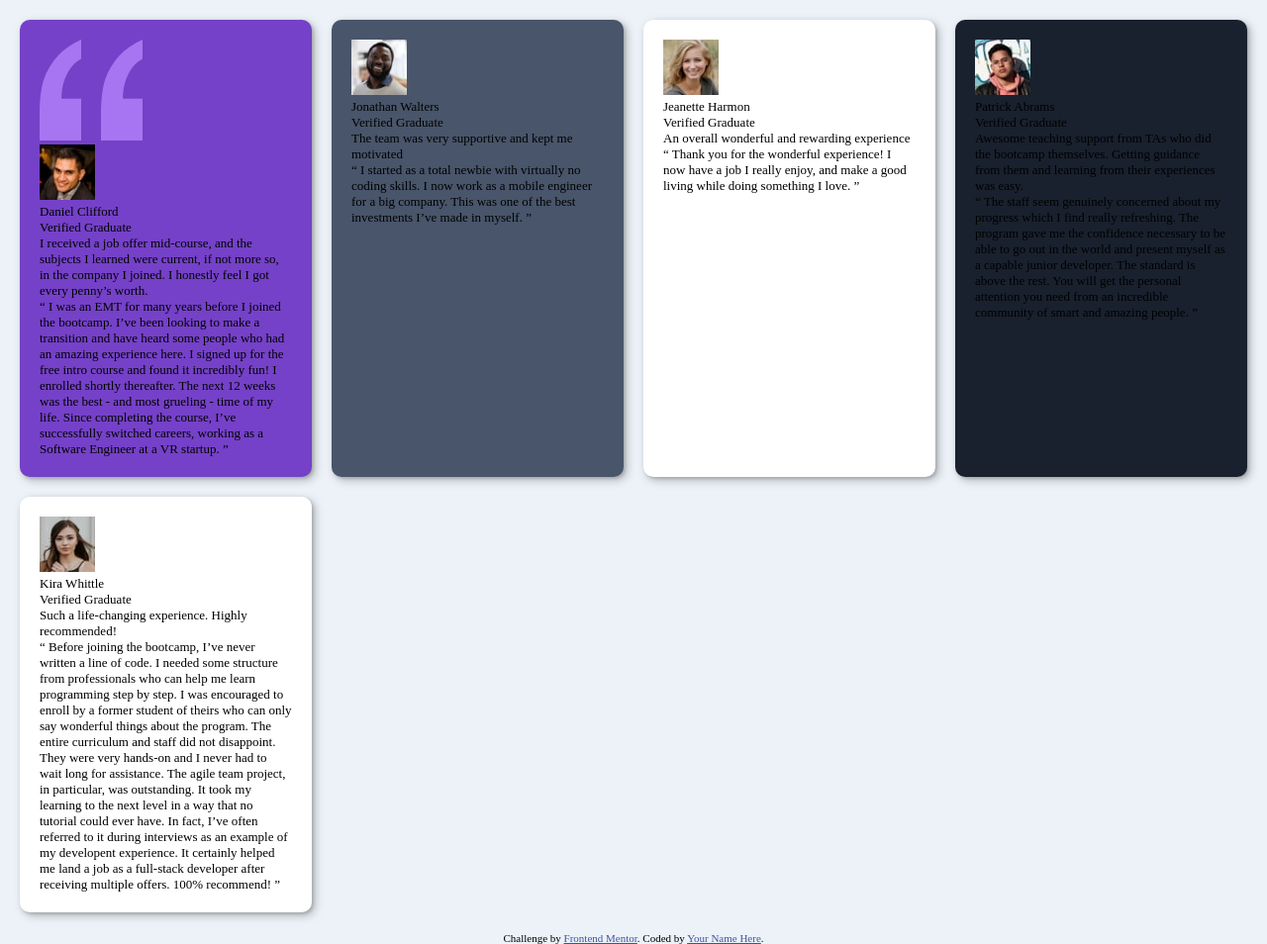
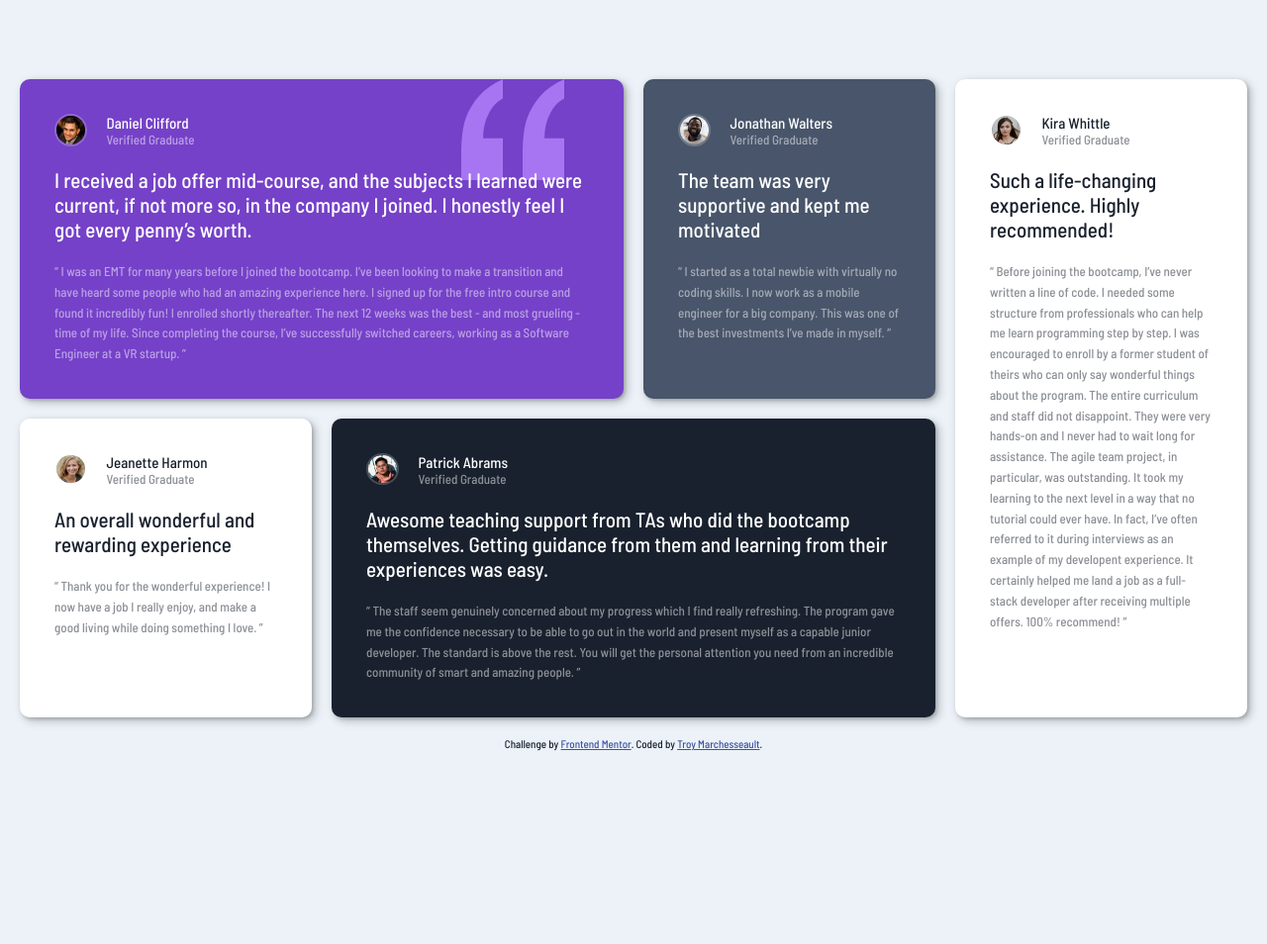
Before and after one commit to TMarche/fm-testimonials-grid-section-main, a website: page index.html in a window 1280 px wide. Shown: the whole page at 99% size. After the commit the page ends 818 px from the top, so only its background shows below. Drawn offline with Linux system fonts and the light colour scheme.

Commit message:
Add styling

```diff
--- a/css/styles.css
+++ b/css/styles.css
@@ -46,6 +46,50 @@ body {
 
 }
 
+
+
+/* Typography */
+
+body {
+    font-family: var(--ff-primary);
+    color: var(--clr-white);
+}
+
+.testimonial-3,
+.testimonial-5 {
+    color: var(--clr-very-dark-blackish-blue);
+}
+
+.id__name {
+    font-size: 1.5rem;
+}
+
+.id__title {
+    opacity: .5;
+}
+
+.content__header {
+    font-size: 2.1rem;
+}
+
+.content__body {
+    opacity: .5;
+    line-height: 1.6;
+}
+
+.attribution {
+    color: var(--clr-very-dark-blackish-blue);
+}
+
+/* Layout */
+.main {
+    display: flex;
+    flex-direction: column;
+    justify-content: center;
+    margin: 6rem auto;
+    max-width: 1440px;
+}
+
 .card-grid {
     display: grid;
     gap: 2rem;
@@ -54,15 +98,73 @@ body {
 }
 
 .card {
-    padding: 2rem;
+    padding: 3.5rem;
     border-radius: 1rem;
     box-shadow: var(--bs);
     grid-column: 1 / span 12;
 }
 
+.id {
+    margin-bottom: 2rem;
+    display: flex;
+}
+
+.content__header {
+    margin-bottom: 2rem;
+}
+
+.id__avatar {
+    border-radius: 3rem;
+    width: 3.25rem;
+    height: 3.25rem;
+    border: 2px solid hsla(100, 100%, 100%, 20%);
+    margin-right: 2rem;
+}
+
+.testimonial-1__quotation {
+    position: absolute;
+    z-index: -1;
+    top: 0;
+    right: 2.5rem;
+}
+
+@media screen and (min-width: 600px) {
+    .card {
+        grid-column: span 6;
+    }
+}
+
+@media screen and (min-width: 900px) {
+    .card {
+        grid-column: span 3;
+    }
+
+    .testimonial-1 {
+        grid-column: 1 / 7;
+    }
+
+    .testimonial-4 {
+        grid-column: 4 / 10;
+    }
+
+    .testimonial-5 {
+        grid-row: 1 / 3;
+        grid-column: 10 / 13;
+    }
+
+    .testimonial-1__quotation {
+        right: 6rem;
+    }
+}
+
+
+
+/* Testimonials */
 
 .testimonial-1 {
     background: var(--clr-moderate-violet);
+    position: relative;
+    z-index: 1;
 }
 
 .testimonial-2 {
@@ -80,15 +182,3 @@ body {
 .testimonial-5 {
     background: var(--clr-white)
 }
-
-@media screen and (min-width: 600px) {
-    .card {
-        grid-column: span 6;
-    }
-}
-
-@media screen and (min-width: 1200px) {
-    .card {
-        grid-column: span 3;
-    }
-}
--- a/index.html
+++ b/index.html
@@ -20,13 +20,16 @@
   </style>
 </head>
 <body>
+  <div class="main">
     <div class="card-grid">
       <div class="card testimonial-1">
         <img class="testimonial-1__quotation" src="images/bg-pattern-quotation.svg">
         <div class="id">
           <img class="id__avatar" src="images/image-daniel.jpg"/>
+          <div class="id__textbox">
             <p class="id__name">Daniel Clifford</p>
             <p class="id__title">Verified Graduate</p>
+          </div>
         </div>
         <div class="content">
           <p class="content__header">
@@ -47,8 +50,10 @@
       <div class="card testimonial-2">
         <div class="id">
           <img class="id__avatar" src="images/image-jonathan.jpg">
+          <div class="id__textbox">
             <p class="id__name">Jonathan Walters</p>
             <p class="id__title">Verified Graduate</p>
+          </div>
         </div>
         <div class="content">
           <p class="content__header">
@@ -64,8 +69,10 @@
       <div class="card testimonial-3">
         <div class="id">
           <img class="id__avatar" src="images/image-jeanette.jpg">
+          <div class="id__textbox">
             <p class="id__name">Jeanette Harmon</p>
             <p class="id__title">Verified Graduate</p>
+          </div>
         </div>
         <div class="content">
           <p class="content__header">
@@ -81,8 +88,10 @@
       <div class="card testimonial-4">
         <div class="id">
           <img class="id__avatar" src="images/image-patrick.jpg">
+          <div class="id__textbox">
             <p class="id__name">Patrick Abrams</p>
             <p class="id__title">Verified Graduate</p>
+          </div>
         </div>
         <div class="content">
           <p class="content__header">
@@ -101,8 +110,10 @@
       <div class="card testimonial-5">
         <div class="id">
           <img class="id__avatar" src="images/image-kira.jpg">
+          <div class="id__textbox">
             <p class="id__name">Kira Whittle</p>
             <p class="id__title">Verified Graduate</p>
+          </div>
         </div>
 
         <div class="content">
@@ -123,11 +134,12 @@
         </div>
       </div>
     </div>
+    <div class="attribution">
+      Challenge by <a href="https://www.frontendmentor.io?ref=challenge" target="_blank">Frontend Mentor</a>.
+      Coded by <a href="#">Troy Marchesseault</a>.
+  </div>
 
 
-  <div class="attribution">
-    Challenge by <a href="https://www.frontendmentor.io?ref=challenge" target="_blank">Frontend Mentor</a>.
-    Coded by <a href="#">Your Name Here</a>.
   </div>
 </body>
 </html>
```
Lines whose indentation alone changed are shown as unchanged.
